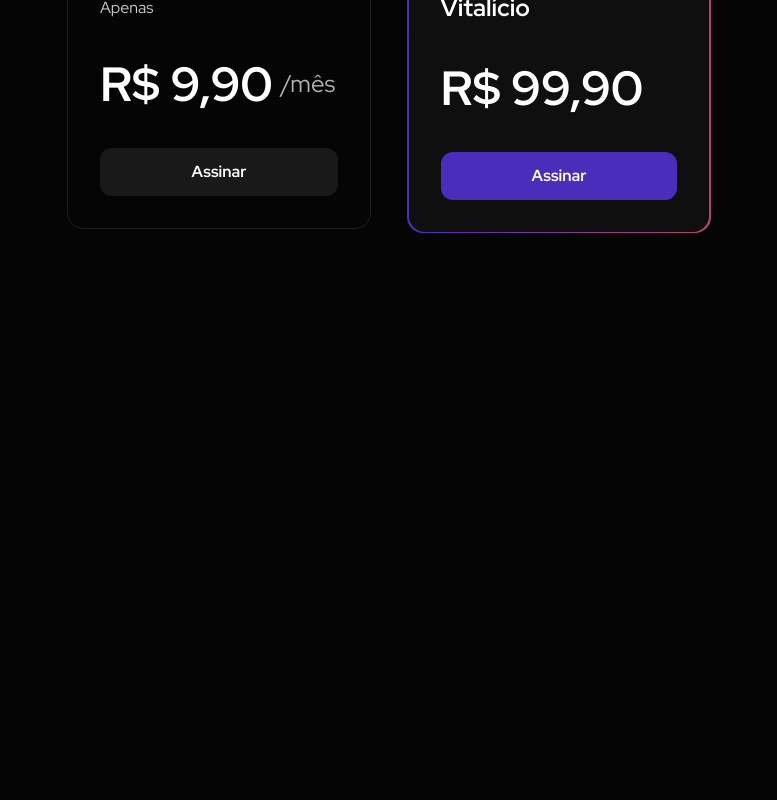
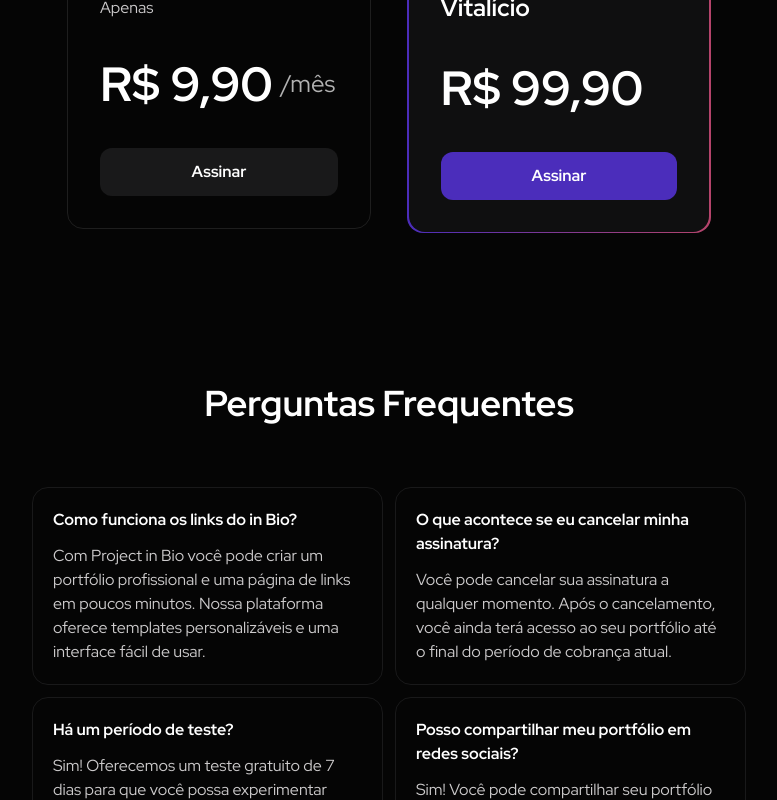
Before and after one commit to Lucas-Ballonje/inBio, a Next.js app: page / in a window 1280 px wide. Shown: the part 2000-2800 px from the top of the page, without its empty margins (251-1028 px from the left). Before the commit the page ends 2383 px from the top, so only its background shows below. Built offline with nearby package versions, Linux system fonts and the light colour scheme.

Commit message:
feat pagina completa sem funcionalidade

```diff
--- /dev/null
+++ b/app/(pages)/[profileid]/page.tsx
@@ -0,0 +1,41 @@
+import ProjectCard from "@/app/commons/project-card";
+import { TotalVisits } from "@/app/commons/total-visits";
+import UserCard from "@/app/commons/use-card";
+import { Plus } from "lucide-react";
+import Link from "next/link";
+
+export default async function ProfilePage({
+  params,
+}: {
+  params: { profileid: string };
+}) {
+  const { profileid } = await params;
+
+  return (
+    <div className="relative h-screen flex p-20 overflow-hidden">
+      <div className="fixed top-0 left-0 w-full flex justify-center items-center gap-1 py-2 bg-background-tertiary">
+        <span>Você esta usando a versão trial</span>
+        <Link href={`/${profileid}/upgrade`}>
+          <button className="text-accent-green font-bold">
+            Faça o upgrade agora
+          </button>
+        </Link>
+      </div>
+      <div className="w-1/2 flex justify-center h-min">
+        <UserCard />
+      </div>
+      <div className="w-full flex justify-center content-start gap-4 flex-wrap overflow-y-auto">
+        <ProjectCard />
+        <ProjectCard />
+        <ProjectCard />
+        <button className="w-[340px] h-[132px] rounded-[20px] bg-background-secondary flex items-center gap-2 justify-center hover:border border-dashed border-background-secondary">
+          <Plus className="size-10" />
+          <span className="text-accent-green">Criar novo projeto</span>
+        </button>
+      </div>
+      <div className="absolute bottom-4 right-0 left-0 w-min mx-auto">
+        <TotalVisits />
+      </div>
+    </div>
+  );
+}
--- /dev/null
+++ b/app/(pages)/[profileid]/upgrade/page.tsx
@@ -0,0 +1,16 @@
+import Header from "@/app/components/landing-page/header";
+import Button from "@/app/components/ui/button";
+
+export default function UpgradePage() {
+  return (
+    <div className="h-screen flex flex-col items-center justify-center gap-4">
+      <Header />
+      <h2 className="text-2xl font-bold">Escolha o plano</h2>
+
+      <div className="flex gap-4">
+        <Button>R$ 9,90/Mês</Button>
+        <Button>R$ 99,90/Vitalicio</Button>
+      </div>
+    </div>
+  );
+}
--- /dev/null
+++ b/app/(pages)/criar/page.tsx
@@ -0,0 +1,27 @@
+import Header from "@/app/components/landing-page/header";
+import Button from "@/app/components/ui/button";
+import TextInput from "@/app/components/ui/text-input";
+import { Rocket } from "lucide-react";
+
+export default function CriarPage() {
+  return (
+    <div>
+      <Header />
+      <div className="h-screen flex flex-col gap-10 items-center justify-center max-w-xl mx-auto">
+        <div className="flex items-center gap-4">
+          <h1 className="text-4xl font-bold text-white">Escolha seu link</h1>
+          <Rocket className="size-10" />
+        </div>
+        <form className="w-full flex items-center gap-2" action="">
+          <span className="text-white">projectinbio.com/</span>
+          <TextInput />
+          <Button className="w-[126px]">Criar</Button>
+        </form>
+
+        <div>
+          <span className="text-accent-pink">Erro de exemplo</span>
+        </div>
+      </div>
+    </div>
+  );
+}
--- /dev/null
+++ b/app/(pages)/page.tsx
@@ -0,0 +1,17 @@
+import Faq from "../components/landing-page/faq";
+import Header from "../components/landing-page/header";
+import Hero from "../components/landing-page/hero";
+import Pricing from "../components/landing-page/pricing";
+import VideoExplanation from "../components/landing-page/video-explanation";
+
+export default function Home() {
+  return (
+    <div className="max-w-7xl mx-auto">
+      <Header />
+      <Hero />
+      <VideoExplanation />
+      <Pricing />
+      <Faq />
+    </div>
+  );
+}
--- a/app/commons/project-card.tsx
+++ b/app/commons/project-card.tsx
@@ -1,8 +1,12 @@
 export default function ProjectCard() {
   return (
-        <div className="w[430px] [h-132px] flex gap-5 bg-background-secondary p-3 rounded-[20px] border border-transparent hover:border-border-secondary">
+    <div className="w-[340px] h-[132px] flex gap-5 bg-background-secondary p-3 rounded-[20px] border border-transparent hover:border-border-secondary">
       <div className="size-24 rounded-md overflow-hidden flex-shrink-0">
-                <img src="./project1.jpg" alt="Projeto" className="w-full h-full object-cover"/>
+        <img
+          src="./project1.jpg"
+          alt="Projeto"
+          className="w-full h-full object-cover"
+        />
       </div>
 
       <div className="flex flex-col gap-2">
@@ -14,7 +18,6 @@ export default function ProjectCard() {
           <span className="text-content-body text-sm">Descrição</span>
         </div>
       </div>
-
     </div>
-    )
+  );
 }
--- /dev/null
+++ b/app/components/landing-page/faq.tsx
@@ -0,0 +1,80 @@
+export default function Faq() {
+  const faqItems = [
+    {
+      title: "Como funciona os links do in Bio?",
+      description:
+        "Com Project in Bio você pode criar um portfólio profissional e uma página de links em poucos minutos. Nossa plataforma oferece templates personalizáveis e uma interface fácil de usar.",
+    },
+    {
+      title: "Há um período de teste?",
+      description:
+        "Sim! Oferecemos um teste gratuito de 7 dias para que você possa experimentar todos os recursos antes de decidir pela assinatura.",
+    },
+    {
+      title: "Posso personalizar o design do meu portfólio?",
+      description:
+        "Sim! Com o Project in Bio, você pode personalizar cores, fontes e layout do seu portfólio para refletir sua marca pessoal.",
+    },
+    {
+      title: "Preciso de habilidades técnicas para usar o Project in Bio?",
+      description:
+        "Não! Nossa plataforma é projetada para ser intuitiva e fácil de usar, mesmo para quem não tem experiência em design ou programação.",
+    },
+    {
+      title: "O que acontece se eu cancelar minha assinatura?",
+      description:
+        "Você pode cancelar sua assinatura a qualquer momento. Após o cancelamento, você ainda terá acesso ao seu portfólio até o final do período de cobrança atual.",
+    },
+    {
+      title: "Posso compartilhar meu portfólio em redes sociais?",
+      description:
+        "Sim! Você pode compartilhar seu portfólio em todas as principais redes sociais com um link único.",
+    },
+    {
+      title: "Quais métodos de pagamento são aceitos?",
+      description:
+        "Aceitamos cartões de crédito e débito, além de pagamentos via Mercado Pago.",
+    },
+  ];
+
+  return (
+    <div className="my-20 flex flex-col items-center gap-16">
+      <h3 className="text-4xl font-bold text-white">Perguntas Frequentes</h3>
+      <div className="flex gap-3">
+        <div className="flex flex-col gap-3">
+          {faqItems.slice(0, Math.ceil(faqItems.length / 2)).map((item) => (
+            <FaqItem
+              key={item.title}
+              title={item.title}
+              description={item.description}
+            />
+          ))}
+        </div>
+        <div className="flex flex-col gap-3">
+          {faqItems.slice(Math.ceil(faqItems.length / 2)).map((item) => (
+            <FaqItem
+              key={item.title}
+              title={item.title}
+              description={item.description}
+            />
+          ))}
+        </div>
+      </div>
+    </div>
+  );
+}
+
+function FaqItem({
+  title,
+  description,
+}: {
+  title: string;
+  description: string;
+}) {
+  return (
+    <div className="w-[351px] h-min flex flex-col gap-3 p-5 rounded-2xl border border-border-primary bg-background-primary">
+      <p className="font-bold text-white">{title}</p>
+      <p className="text-content-body">{description}</p>
+    </div>
+  );
+}
--- a/app/page.tsx
+++ /dev/null
@@ -1,17 +0,0 @@
-import Header from "./components/landing-page/header";
-import Hero from "./components/landing-page/hero";
-import Pricing from "./components/landing-page/pricing";
-import VideoExplanation from "./components/landing-page/video-explanation";
-
-export default function Home() {
-  return (
-    <div className="max-w-7xl mx-auto">
-      <Header/>
-      <Hero />
-      <VideoExplanation/>
-      <Pricing />
-      {/*
-        <Faq/> */}
-    </div>
-  );
-}
```
Also changed, not shown: app/(pages)/globals.css (renamed from app/globals.css), app/(pages)/layout.tsx (renamed from app/layout.tsx). Lines whose indentation alone changed are shown as unchanged.
